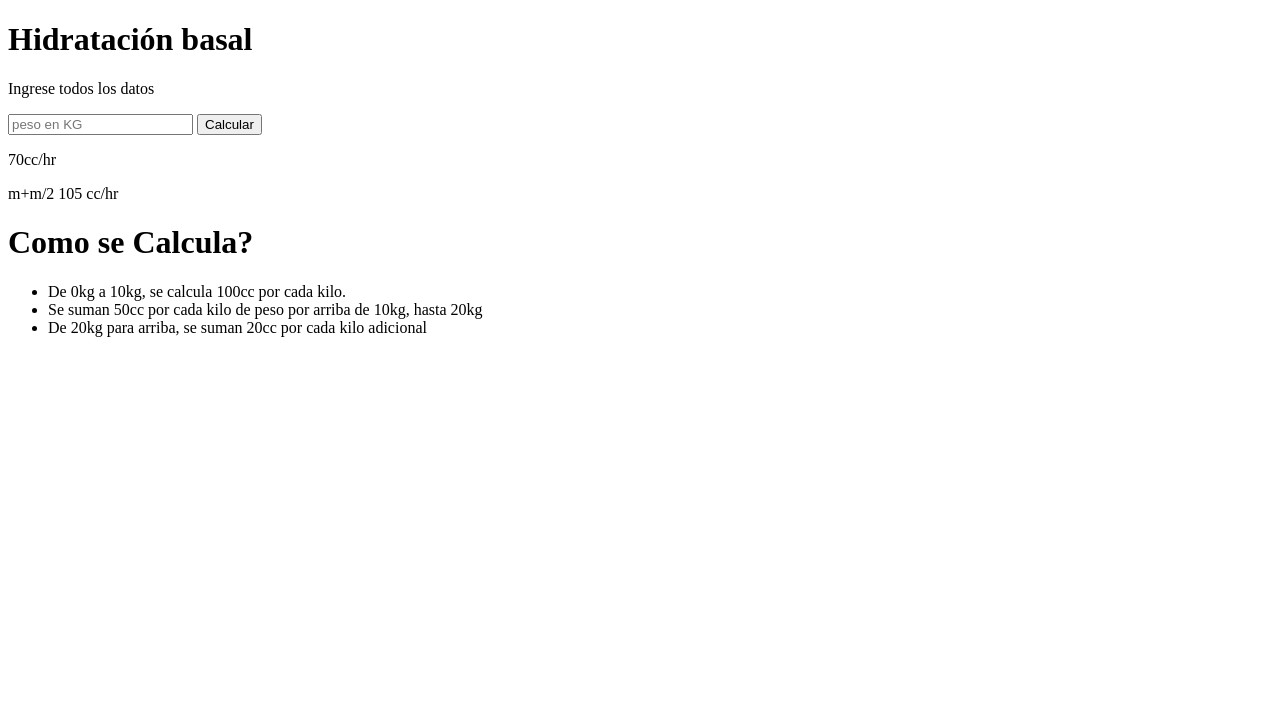
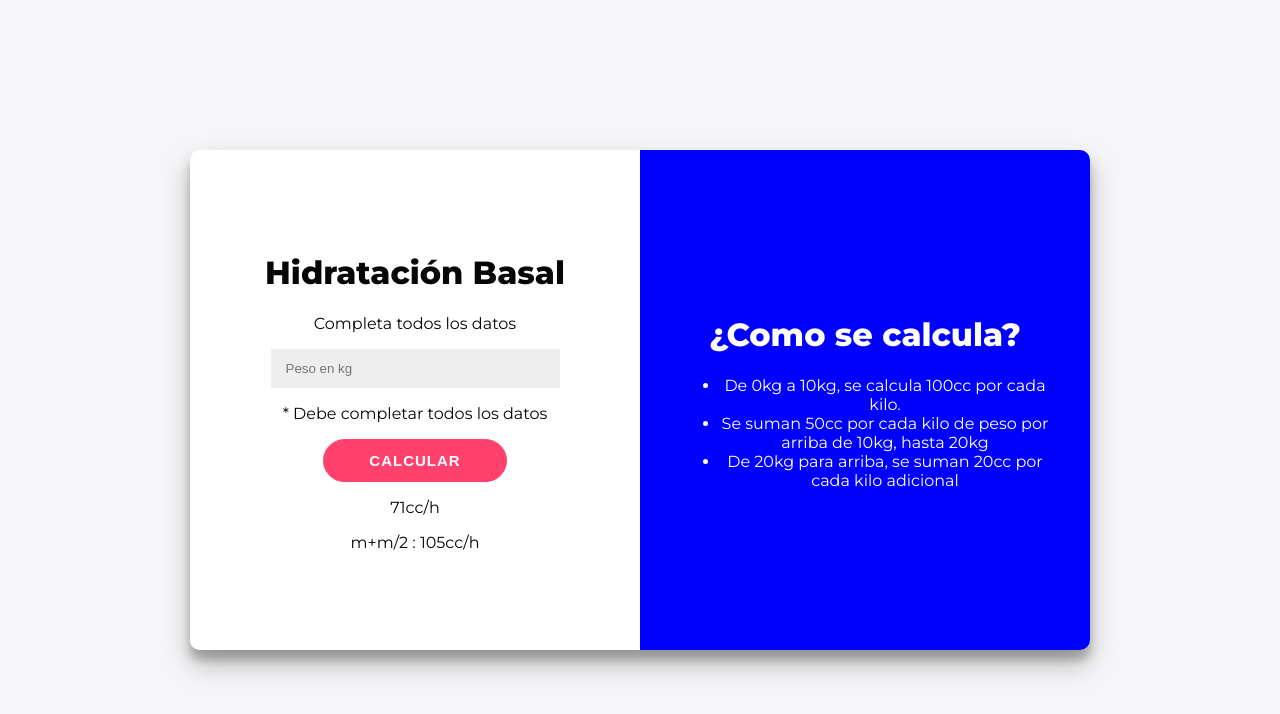
Before and after one commit to GuillermoGonzalez11/CalculadoraBasal, a plain HTML site: page index.html in a window 1280 px wide. Drawn offline with Linux system fonts and the light colour scheme.

Commit message:
estilos terminados

```diff
--- a/index.html
+++ b/index.html
@@ -4,20 +4,34 @@
     <meta charset="UTF-8">
     <meta name="viewport" content="width=device-width, initial-scale=1.0">
     <title>calculadora</title>
+    <link rel="stylesheet" href="./style.css"/>
  </head>
  <body>
-    <h1>Hidratación basal</h1>
-    <p>Ingrese todos los datos</p>
-    <input type="number"placeholder="peso en KG" >
-    <Button>Calcular</Button>
-    <p>70cc/hr</p>
-    <p>m+m/2 105 cc/hr</p>
 
-    <h1>Como se Calcula?</h1>
-    <ul>
-        <li>De 0kg a 10kg, se calcula 100cc por cada kilo.</li>
-        <li>Se suman 50cc por cada kilo de peso por arriba de 10kg, hasta 20kg</li>
-        <li>De 20kg para arriba, se suman 20cc por cada kilo adicional</li>
-    </ul>
+    <div id="contenedor">
+            <div id="calculadora">
+                <div class="contenido">
+                    <h1>Hidratación Basal</h1>
+                    <p >Completa todos los datos</p>
+                    <input type="number" placeholder="Peso en kg" />
+                    <p>* Debe completar todos los datos</p>
+                    <button>Calcular</button>
+                    <p>71cc/h</p>
+                    <p>m+m/2 : 105cc/h</p>
+                </div>
+            </div>
+            <div id="detalle">
+                <div class="contenido">
+                    <h1>¿Como se calcula?</h1>
+                    <ul>
+                        <li>De 0kg a 10kg, se calcula 100cc por cada kilo.</li>
+                        <li>Se suman 50cc por cada kilo de peso por arriba de 10kg, hasta 20kg</li>
+                        <li>De 20kg para arriba, se suman 20cc por cada kilo adicional</li>
+                    </ul>
+                </div>
+            </div>
+        </div>
+
+
  </body>
  </html>
--- /dev/null
+++ b/style.css
@@ -0,0 +1,64 @@
+@import url('https://fonts.googleapis.com/css?family=Montserrat:400,800');
+
+body{
+    background: #f6f5f7;
+    font-family: 'Montserrat', sans-serif;
+    color: #070607;
+}
+
+#contenedor {
+    position:absolute;
+    inset: 0;
+    width: 900px;
+    height: 500px;
+    margin:auto;
+    text-align:center;
+    border-radius: 10px;
+    overflow: hidden;
+  box-shadow: 0 14px 28px rgba(0,0,0,0.25),
+    0 10px 10px rgba(0,0,0,0.22);
+
+
+}
+#calculadora {
+    background-color: white;
+    width:50%;
+    height:100%;
+    float:left;
+}
+#detalle{
+    background-color: blue;
+    width: 50%;
+    float:left;
+    height: 100%;
+    color: white;
+
+}
+.contenido{
+    position: relative;
+    top: 50%;
+    transform: translateY(-50%);
+    overflow: hidden;
+    padding: 40px;
+}
+input {
+	width: 70%;
+    padding: 12px 15px;
+    border: none;
+    background-color: #eee;
+}
+button {
+    font-size: 15px;
+      font-weight: bold;
+      padding: 12px 45px;
+      border-radius: 30px;
+      background-color: #FF416C;
+      border: 1px solid #FF416C;
+      color: #FFFFFF;
+      text-transform: uppercase;
+      letter-spacing: 1px;
+      transition: transform 20ms ease-in;
+  }
+  button:active {
+	transform: scale(0.95);
+}
```
